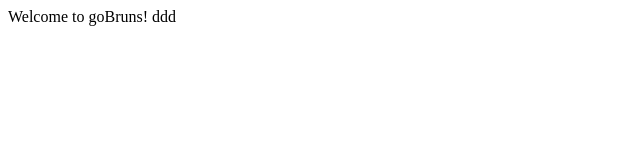
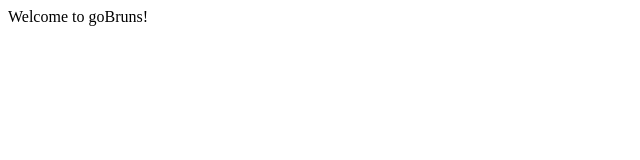
Before and after one commit to divineguitar/gobruns, a plain HTML site: page index.html in a window 1280 px wide. Shown: the full height of the page, 0-640 px from the left. Drawn offline with Linux system fonts and the light colour scheme.

Commit message:
Update index.html

```diff
--- a/index.html
+++ b/index.html
@@ -15,7 +15,7 @@
         <!--[if lt IE 7]>
             <p class="browsehappy">You are using an <strong>outdated</strong> browser. Please <a href="#">upgrade your browser</a> to improve your experience.</p>
         <![endif]-->
-        Welcome to goBruns! ddd
+        Welcome to goBruns!
         <script src="" async defer></script>
     </body>
 </html>
```
